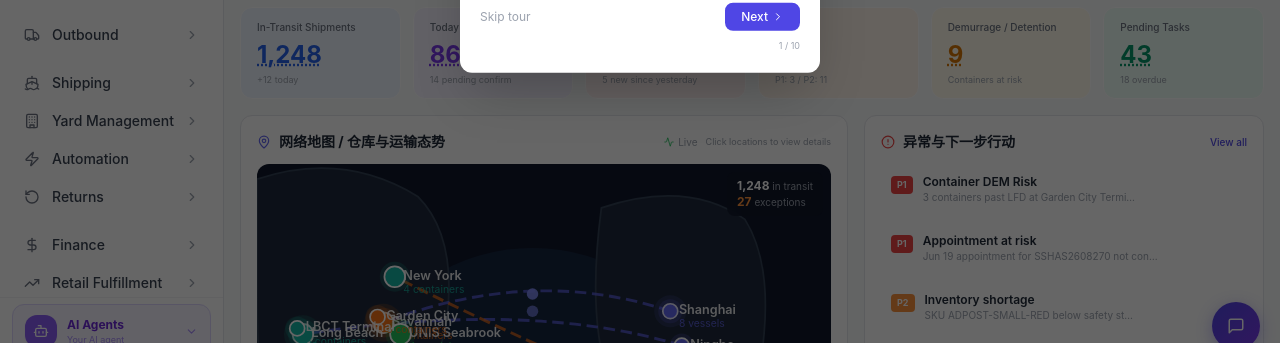
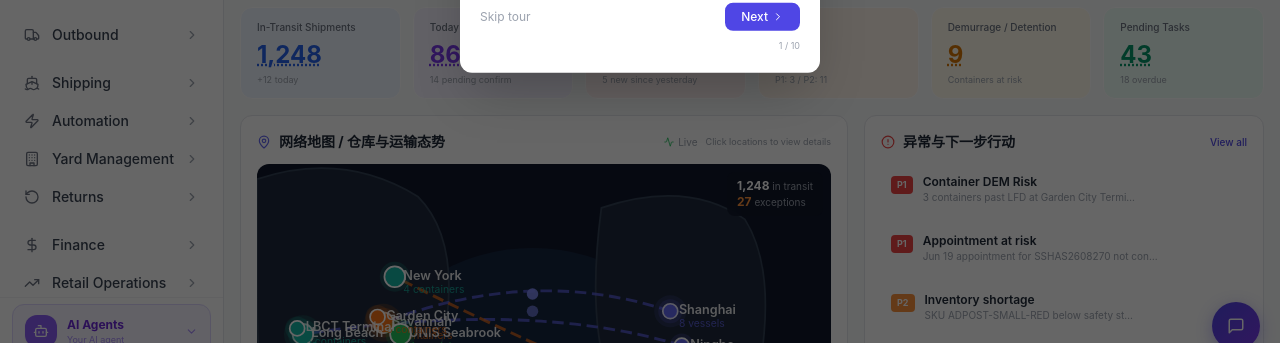
Before and after one commit to WYJade/CP-Announcement-management, a React (Vite) app: page / in a window 1280 px wide. Shown: the part 430-773 px from the top of the page. Built offline with nearby package versions, Linux system fonts and the light colour scheme.

Commit message:
fix: move Automation above Yard Management, rename Retail Fulfillment to Retail Operations

```diff
--- a/src/components/Layout/NavSidebar.tsx
+++ b/src/components/Layout/NavSidebar.tsx
@@ -158,7 +158,18 @@ const menuItems: MenuItem[] = [
     ],
   },
 
-  // ── Yard Management (after Shipping, before Automation) ───────────────────
+  // ── Automation ─────────────────────────────────────────────────────────────
+  {
+    id: 'automation',
+    label: 'Automation',
+    icon: <Zap size={16} />,
+    expandable: true,
+    children: [
+      { id: 'automated-order-entry', label: 'Automated Order Entry' },
+    ],
+  },
+
+  // ── Yard Management (after Automation, before Returns) ────────────────────
   {
     id: 'yard',
     label: 'Yard Management',
@@ -176,17 +187,6 @@ const menuItems: MenuItem[] = [
       { id: 'appt-report', label: 'Appointment Report' },
       { id: 'yard-traffic', label: 'Yard Traffic Report' },
       { id: 'driver-disc', label: 'Driver Discrepancy Report' },
-    ],
-  },
-
-  // ── Automation ─────────────────────────────────────────────────────────────
-  {
-    id: 'automation',
-    label: 'Automation',
-    icon: <Zap size={16} />,
-    expandable: true,
-    children: [
-      { id: 'automated-order-entry', label: 'Automated Order Entry' },
     ],
   },
 
@@ -225,7 +225,7 @@ const menuItems: MenuItem[] = [
   // ── Retail Fulfillment (after Finance, before Integration)
   {
     id: 'performance',
-    label: 'Retail Fulfillment',
+    label: 'Retail Operations',
     icon: <TrendingUp size={16} />,
     expandable: true,
     children: [
```
